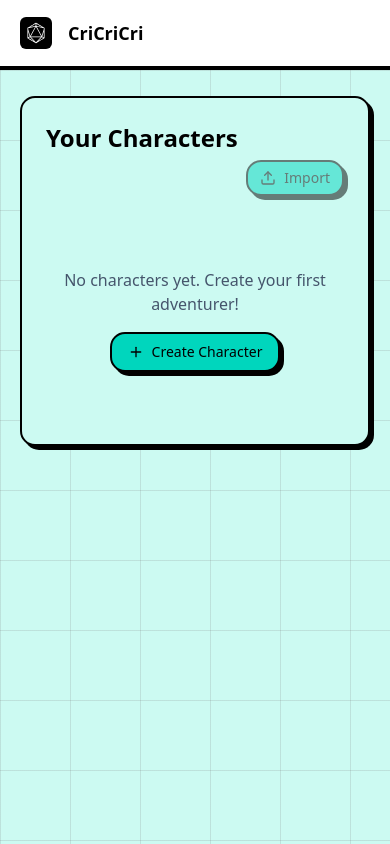
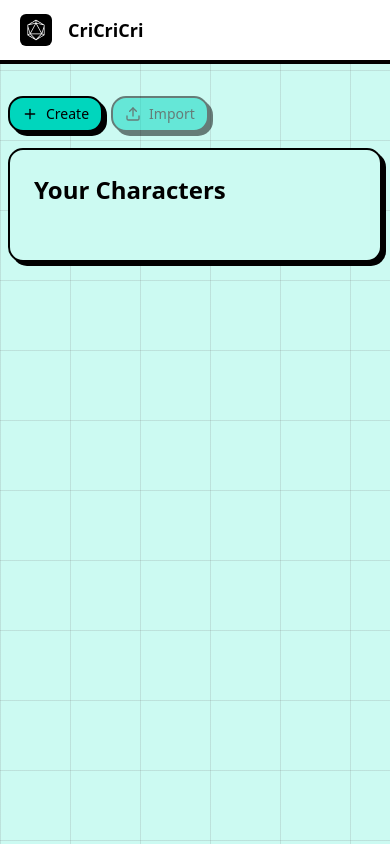
Before and after one commit to reloadedhead/cri-cri-cri, a Next.js app: page / in a window 390 px wide. Built offline with nearby package versions, Linux system fonts and the light colour scheme.

Commit message:
some mobile improvements

```diff
--- a/app/layout.tsx
+++ b/app/layout.tsx
@@ -1,7 +1,7 @@
+import { Navbar } from "@/components/nav-bar";
 import type { Metadata, Viewport } from "next";
 import { Geist, Geist_Mono } from "next/font/google";
 import "./globals.css";
-import { Navbar } from "@/components/nav-bar";
 
 export const metadata: Metadata = {
 	title: "CriCriCri",
@@ -42,7 +42,7 @@ export default function RootLayout({
 				className={`${geistSans.variable} ${geistMono.variable} antialiased`}
 			>
 				<Navbar />
-        <main className="relative flex min-h-dvh flex-col overflow-hidden md:items-center py-24 bg-background px-5 bg-[linear-gradient(to_right,#80808033_1px,transparent_1px),linear-gradient(to_bottom,#80808033_1px,transparent_1px)] bg-[size:70px_70px]">
+				<main className="relative flex min-h-dvh flex-col overflow-hidden md:items-center py-24 bg-background px-2 bg-[linear-gradient(to_right,#80808033_1px,transparent_1px),linear-gradient(to_bottom,#80808033_1px,transparent_1px)] bg-[size:70px_70px]">
 					{children}
 				</main>
 			</body>
--- a/app/page.tsx
+++ b/app/page.tsx
@@ -1,8 +1,10 @@
 // app/page.tsx
 "use client";
 
-import { useState } from "react";
-import { useRouter } from "next/navigation";
+import CreateCharacterModal from "@/components/create-character";
+import { Avatar, AvatarFallback } from "@/components/ui/avatar";
+import { Badge } from "@/components/ui/badge";
+import { Button } from "@/components/ui/button";
 import {
 	Card,
 	CardContent,
@@ -10,8 +12,6 @@ import {
 	CardHeader,
 	CardTitle,
 } from "@/components/ui/card";
-import { Button } from "@/components/ui/button";
-import { Badge } from "@/components/ui/badge";
 import {
 	Table,
 	TableBody,
@@ -20,9 +20,11 @@ import {
 	TableHeader,
 	TableRow,
 } from "@/components/ui/table";
-import { Plus, Trash2, Upload, Eye } from "lucide-react";
-import CreateCharacterModal from "@/components/create-character";
 import { useCharacterStore } from "@/store/use-character-store";
+import { ChevronRight, Eye, Plus, Trash2, Upload } from "lucide-react";
+import Link from "next/link";
+import { useRouter } from "next/navigation";
+import { useState } from "react";
 
 export default function CharactersPage() {
 	const [createModalOpen, setCreateModalOpen] = useState(false);
@@ -44,11 +46,25 @@ export default function CharactersPage() {
 	};
 
 	return (
-    <div>
+		<div className="w-full flex flex-col gap-4">
+			<div className="flex items-center gap-2 md:hidden">
+				<Button onClick={handleCreateNew} className="gap-2" size="sm">
+					<Plus className="w-4 h-4" />
+					Create
+				</Button>
+				<label>
+					<Button className="gap-2" disabled size="sm">
+						<Upload className="w-4 h-4" />
+						Import
+					</Button>
+					<input type="file" accept=".json" className="hidden" />
+				</label>
+			</div>
+
 			<Card className="w-full">
 				<CardHeader>
 					<CardTitle className="text-2xl">Your Characters</CardTitle>
-          <CardDescription className="flex items-center justify-end gap-4">
+					<CardDescription className="hidden md:flex items-center justify-end gap-4">
 						{characters.length > 0 ? (
 							<Button onClick={handleCreateNew} className="gap-2" size="sm">
 								<Plus className="w-4 h-4" />
@@ -64,7 +80,37 @@ export default function CharactersPage() {
 						</label>
 					</CardDescription>
 				</CardHeader>
-        <CardContent>
+
+				<CardContent className="block md:hidden">
+					<ul>
+						{characters.map((character) => (
+							<li
+								key={character.id}
+								className="border-b-2 last:border-none py-4"
+							>
+								<Link
+									className="flex items-center justify-between border-b-2 last:border-none"
+									href={`/characters/${character.id}/sheet`}
+									prefetch
+								>
+									<div className="flex items-center gap-2">
+										<Avatar className="size-8">
+											<AvatarFallback>{character.name.at(0)}</AvatarFallback>
+										</Avatar>
+
+										<div className="flex flex-col">
+											<span>{character.name}</span>
+										</div>
+									</div>
+
+									<ChevronRight />
+								</Link>
+							</li>
+						))}
+					</ul>
+				</CardContent>
+
+				<CardContent className="hidden md:block">
 					{!hasHydrated ? (
 						<div className="text-center py-8 text-slate-600 dark:text-slate-400">
 							Loading characters...
@@ -80,7 +126,7 @@ export default function CharactersPage() {
 							</Button>
 						</div>
 					) : (
-            <div className="rounded-lg border border-slate-200 dark:border-slate-700 overflow-hidden">
+						<div className="border border-slate-200 dark:border-slate-700 overflow-hidden">
 							<Table>
 								<TableHeader>
 									<TableRow>
--- a/components/nav-bar.tsx
+++ b/components/nav-bar.tsx
@@ -2,7 +2,7 @@
 
 import Image from "next/image";
 import Link from "next/link";
-import { usePathname, useParams } from "next/navigation";
+import { useParams, usePathname } from "next/navigation";
 
 export function Navbar() {
 	const params = useParams();
@@ -11,8 +11,8 @@ export function Navbar() {
 	const isCharacterSheet = pathname?.startsWith("/characters/") && !!params?.id;
 
 	return (
-    <nav className="fixed left-0 top-0 z-20 mx-auto flex h-[70px] w-full items-center border-b-4 border-border bg-secondary-background px-5">
-      <div className="mx-auto flex w-[1300px] text-foreground max-w-full items-center justify-between">
+		<nav className="fixed left-0 top-0 z-20 mx-auto flex h-16 w-full items-center border-b-4 border-border bg-secondary-background px-5">
+			<div className="mx-auto flex w-full text-foreground max-w-full items-center justify-between">
 				<div className="flex items-center xl:gap-10 gap-10">
 					<Link className="flex items-center gap-4" href="/">
 						<Image
--- a/models/character.ts
+++ b/models/character.ts
@@ -51,7 +51,7 @@ export interface Character {
 	id: string;
 	name: string;
 	class: Class;
-  race: string;
+	race: Race;
 	level: number;
 	hp: HitPoints;
 	ac: number;
```
Also changed, not shown: store/use-character-store.ts (indentation only). Lines whose indentation alone changed are shown as unchanged.
